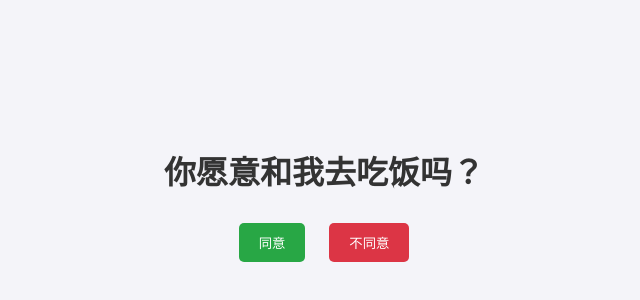
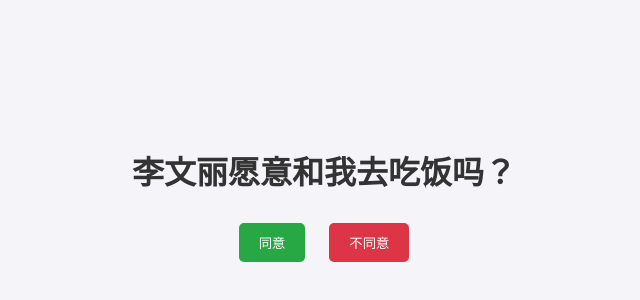
Before and after one commit to success888123/lianjie, a plain HTML site: page index.html in a window 1280 px wide. Shown: the part 206-506 px from the top of the page, without its empty margins (316-956 px from the left). Drawn offline with Linux system fonts and the light colour scheme.

Commit message:
Update index.html

```diff
--- a/index.html
+++ b/index.html
@@ -4,7 +4,7 @@
 <head>
     <meta charset="UTF-8">
     <meta name="viewport" content="width=device-width, initial-scale=1.0">
-    <title>邀请吃饭</title>
+    <title>邀请李文丽吃饭</title>
     <style>
         body {
             display: flex;
@@ -43,7 +43,7 @@
 </head>
 
 <body>
-    <h1>你愿意和我去吃饭吗？</h1>
+    <h1>李文丽愿意和我去吃饭吗？</h1>
     <div>
         <button id="agree" onclick="closeWindow()">同意</button>
         <button id="disagree" onclick="enlargeAgreeButton()">不同意</button>
```
